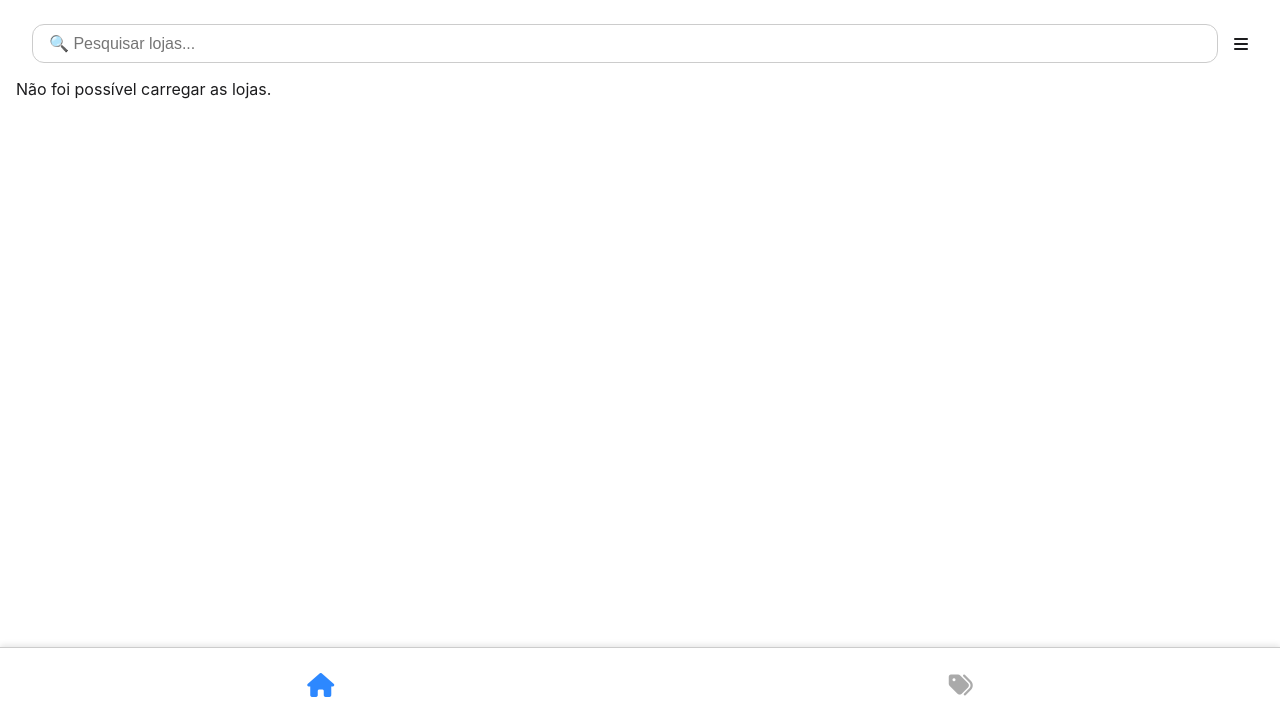
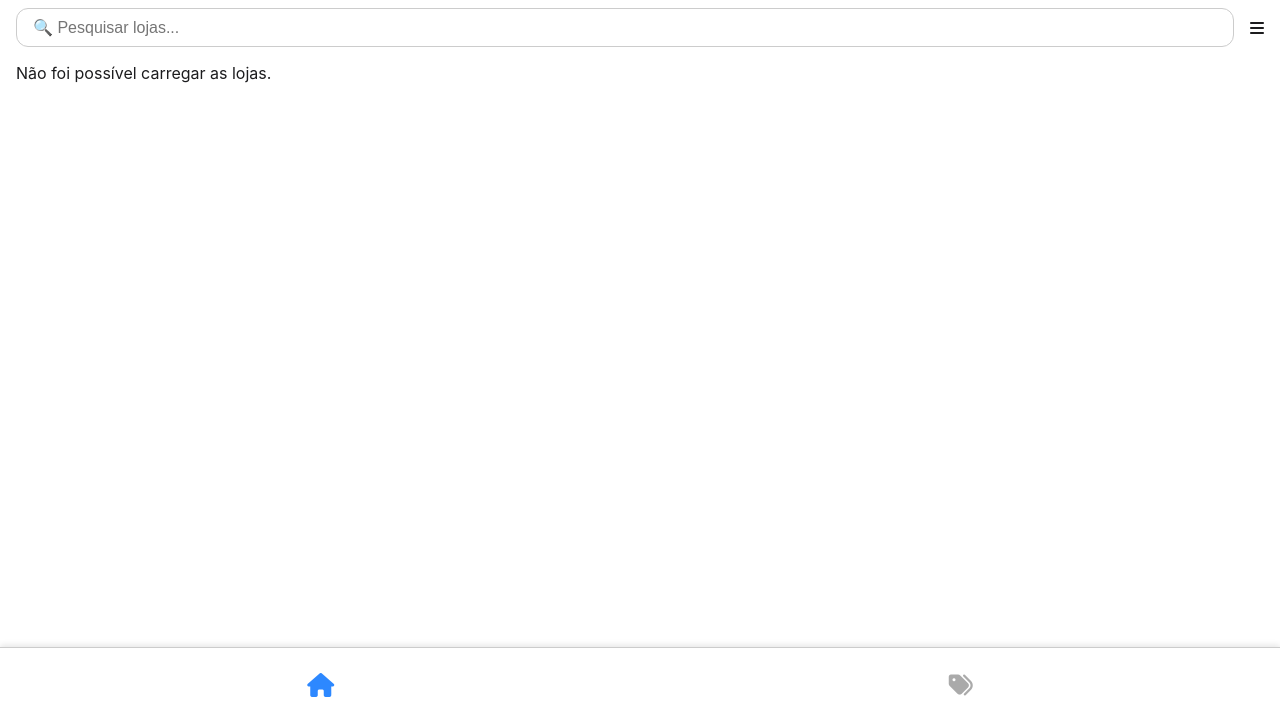
Before and after one commit to gustavo-bica/buscaliza, a website: page servidor/publico/index.html in a window 1280 px wide. Shown: the part 77-800 px from the top of the page. Drawn offline with Linux system fonts and the light colour scheme; no server answers.

Commit message:
menu padding

```diff
--- a/servidor/publico/css/estilos.css
+++ b/servidor/publico/css/estilos.css
@@ -103,8 +103,7 @@ header h1 {
   display: flex;
   align-items: center;
   gap: 1rem;
-  padding: 1rem 1rem 0rem 1rem;
-  /* cima, direita, baixo, esquerda*/
+  padding: 0rem 0rem 0rem 0rem; /*cima, direita, baixo, esquerda*/
 }
 
 .search-bar button#loginLojistaBtn {
```
